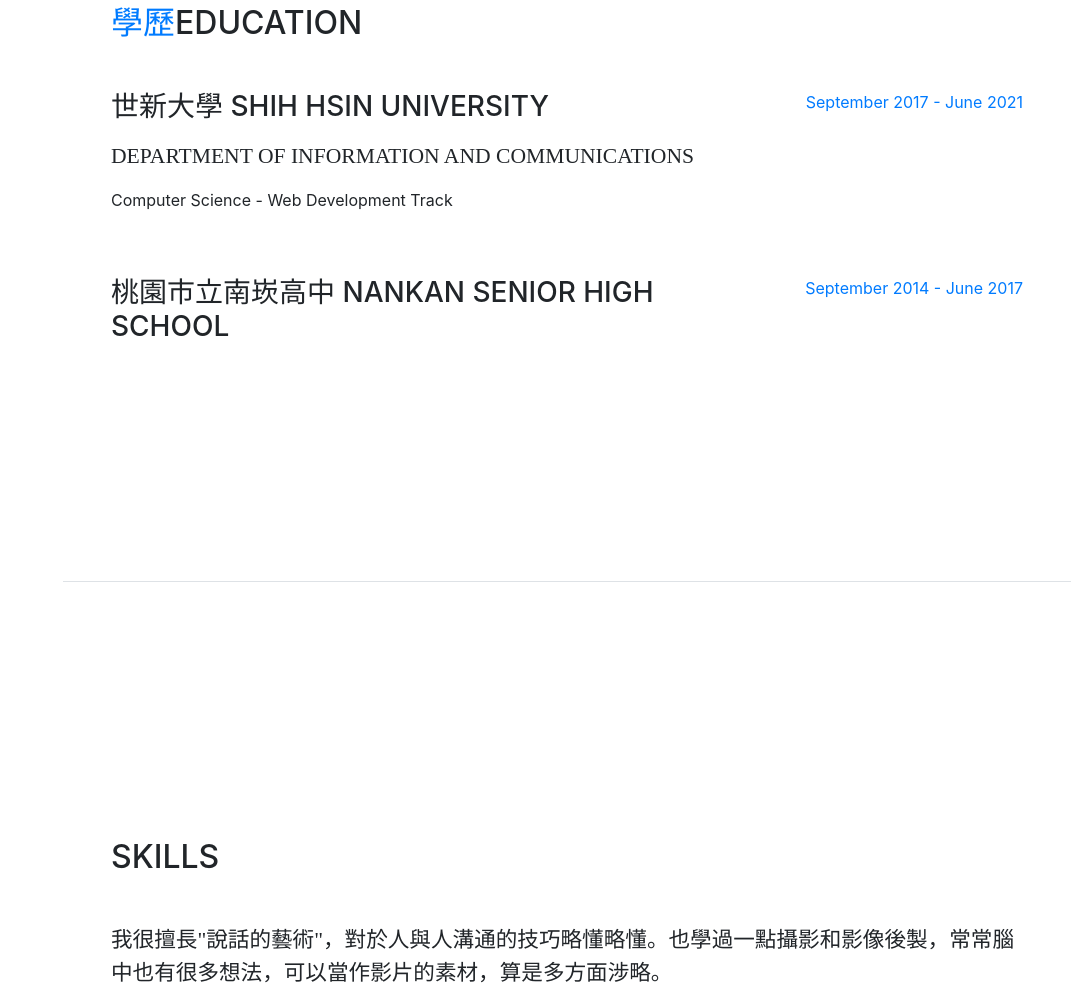
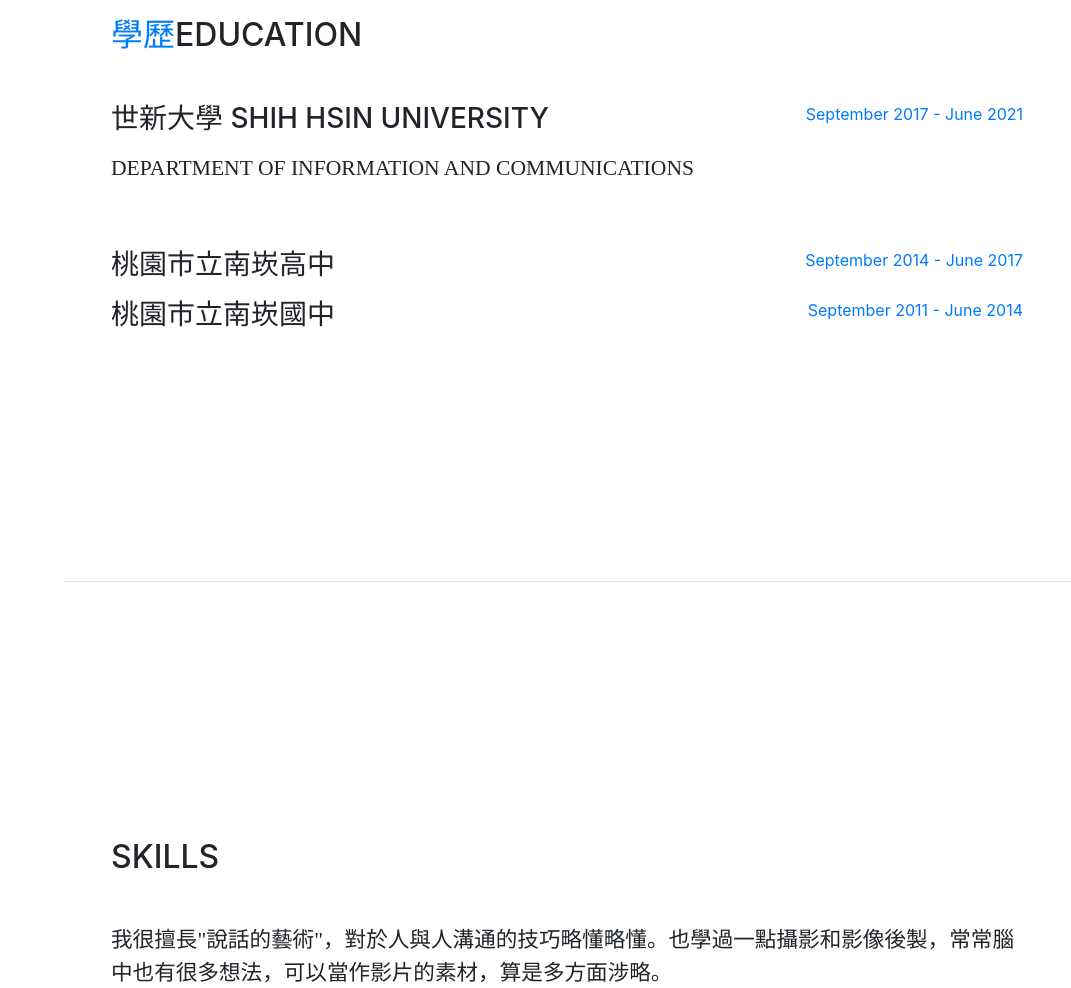
Before and after one commit to paniekhso/paniekhso.github.io, a website with bundled scripts: page index.html in a window 1280 px wide. Shown: the part 1818-2806 px from the top of the page, without its empty margins (209-1280 px from the left). Built offline with nearby package versions, Linux system fonts and the light colour scheme; a web font is replaced by a local one.

Commit message:
Add files via upload

```diff
--- a/index.html
+++ b/index.html
@@ -135,7 +135,7 @@
             <div class="resume-content mr-auto">
               <h3 class="mb-0">世新大學 Shih Hsin University</h3>
               <div class="subheading mb-3">Department of Information and Communications</div>
-              <div>Computer Science - Web Development Track</div>
+              <div></div>
               <p></p>
             </div>
             <div class="resume-date text-md-right">
@@ -145,7 +145,7 @@
 
           <div class="resume-item d-flex flex-column flex-md-row">
             <div class="resume-content mr-auto">
-              <h3 class="mb-0">桃園市立南崁高中 Nankan Senior High School</h3>
+              <h3 class="mb-0">桃園市立南崁高中  </h3>
               <div class="subheading mb-3"></div>
               <p></p>
             </div>
@@ -153,8 +153,16 @@
               <span class="text-primary">September 2014 - June 2017</span>
             </div>
           </div>
-
+           <div class="resume-item d-flex flex-column flex-md-row">
+            <div class="resume-content mr-auto">
+              <h3 class="mb-0">桃園市立南崁國中  </h3>
+              <div class="subheading mb-3"></div>
+              <p></p>
+            </div>
+            <div class="resume-date text-md-right">
+              <span class="text-primary">September 2011 - June 2014</span>
         </div>
+		</div>
       </section>
 
       <section class="resume-section p-3 p-lg-5 d-flex flex-column" id="skills">
```
